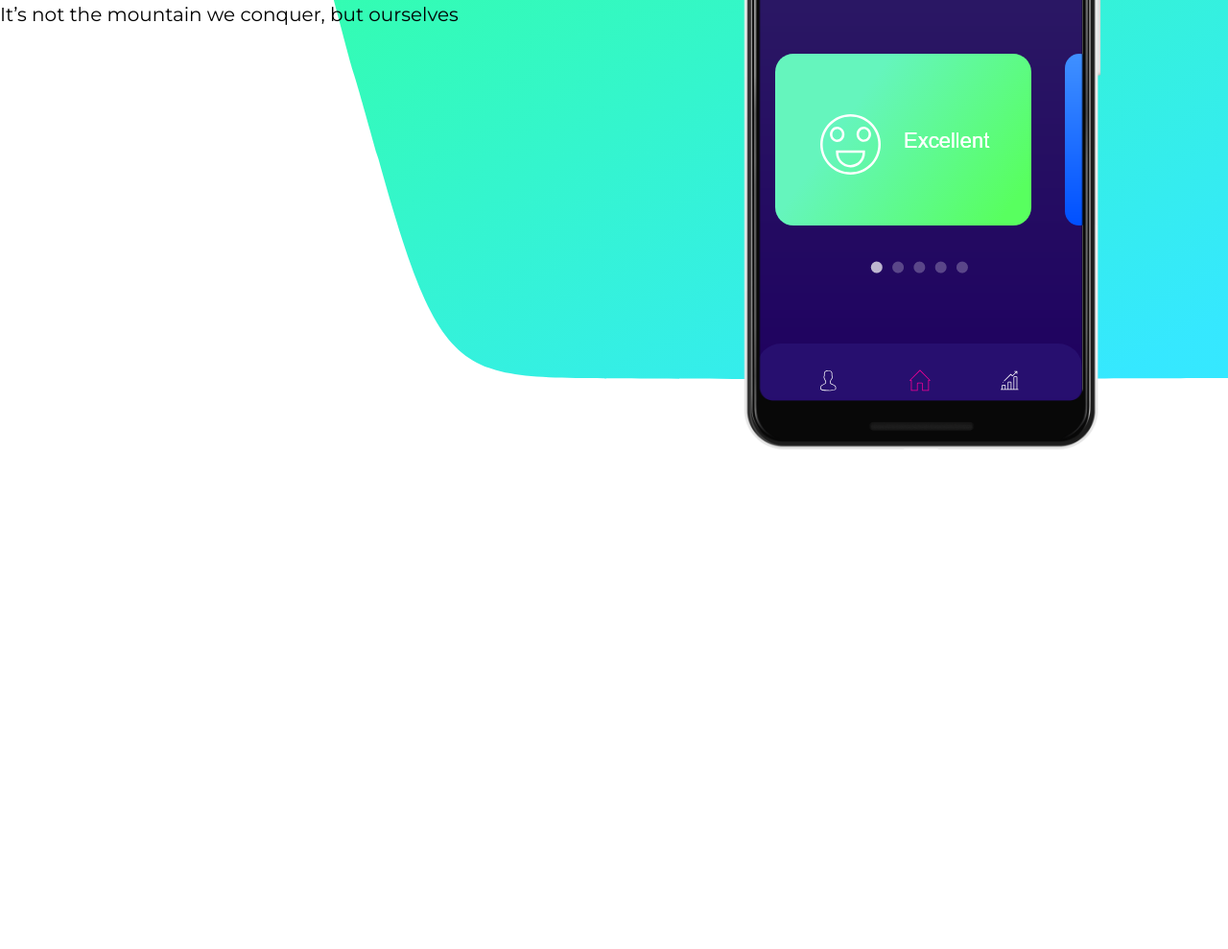
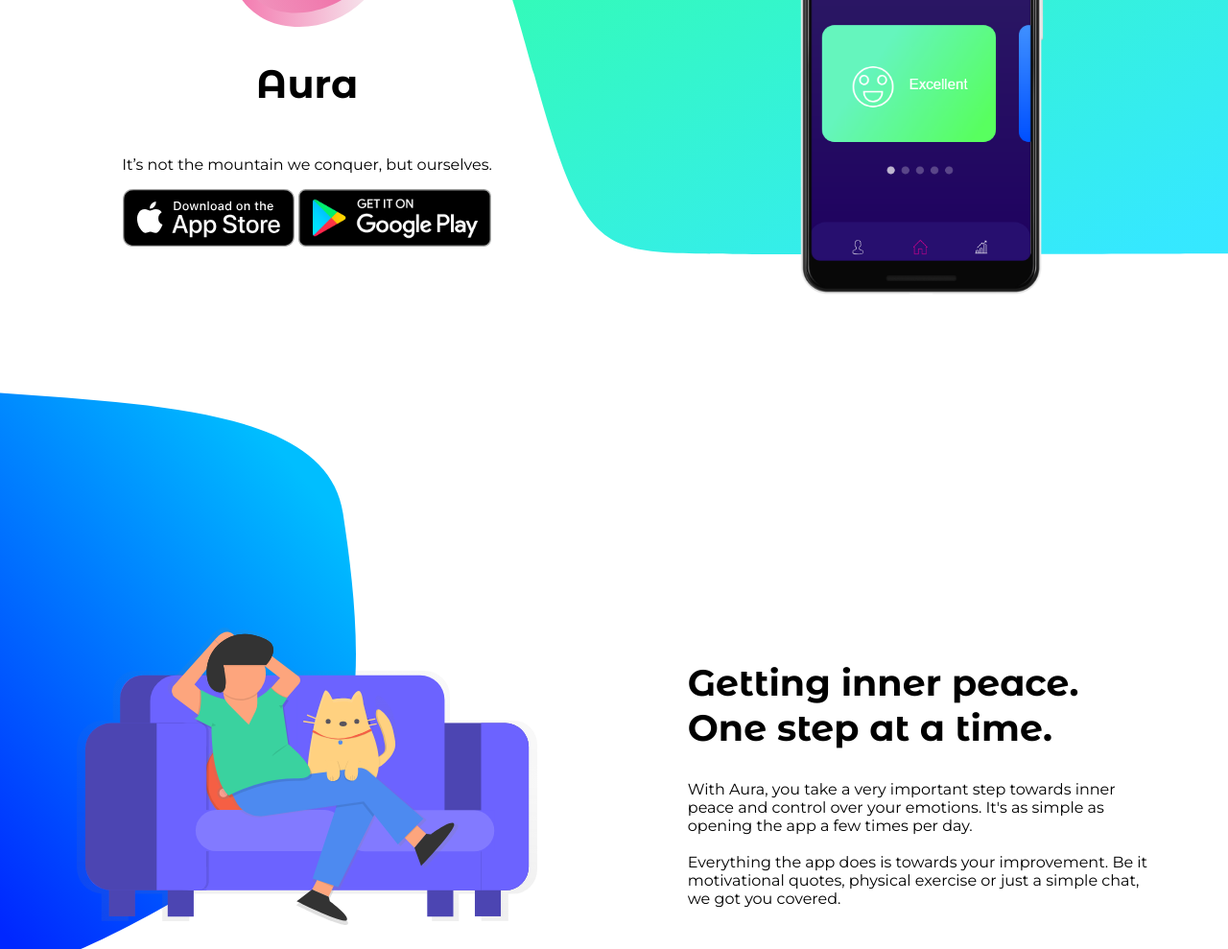
Before and after one commit to gdmgent-1819-mobdev2/positive-design-project-aura, a plain HTML site: page docs/index.html in a window 1280 px wide. Shown: the part 311-1300 px from the top of the page at 96% size. Before the commit the page ends 800 px from the top, so only its background shows below. Drawn offline with Linux system fonts and the light colour scheme.

Commit message:
One pager

```diff
--- a/docs/assets/css/scss/abstracts/_variables.scss
+++ b/docs/assets/css/scss/abstracts/_variables.scss
@@ -3,5 +3,5 @@
 $header-font-weight: 700;
 
 $base-font-family: 'Montserrat', sans-serif;
-$base-font-size: 20px;
+$base-font-size: 16px;
 $base-font-weight: 400;
--- /dev/null
+++ b/docs/assets/css/scss/components/_badge.scss
@@ -0,0 +1,3 @@
+.badge {
+  height: 60px;
+}
--- a/docs/assets/css/scss/components/_header.scss
+++ b/docs/assets/css/scss/components/_header.scss
@@ -1,5 +1,5 @@
 .header {
-  height: 100vh;
+  height: 90vh;
   display: flex;
   justify-content: space-between;
   overflow-x: hidden;
@@ -7,6 +7,10 @@
   &__left {
     height: 100%;
     width: 50%;
+    display: flex;
+    flex-flow: column nowrap;
+    justify-content: center;
+    align-items: center;
   }
 
   &__right {
@@ -21,11 +25,13 @@
       position: absolute;
       right: 0;
       top: 0;
+      height: 80%;
       z-index: -1;
       margin: 0;
     }
 
     .pixel3 {
+      height: 75%;
     }
   }
 }
--- /dev/null
+++ b/docs/assets/css/scss/components/_pageblock.scss
@@ -0,0 +1,47 @@
+.pageblock {
+  height: 100vh;
+  display: flex;
+  justify-content: space-between;
+  width: 100vw;
+
+  &__image {
+    position: relative;
+    display: flex;
+    justify-content: center;
+    align-items: center;
+    width: 50%;
+    box-sizing: border-box;
+
+    .background {
+      z-index: -1;
+    }
+
+    .h-75 {
+      height: 75%;
+    }
+
+    .topleft {
+      position: absolute;
+      top: 0;
+      left: -1%;
+    }
+
+    .topright {
+      position: absolute;
+      top: 0;
+      right: -1%;
+    }
+
+    .deviceimg {
+      height: 500px;
+    }
+  }
+
+  &__text {
+    width: 50%;
+    position: relative;
+    box-sizing: border-box;
+    padding: 6%;
+    text-align: left;
+  }
+}
--- /dev/null
+++ b/docs/assets/css/scss/layout/_flex.scss
@@ -0,0 +1,12 @@
+.flex {
+  display: flex;
+
+  &--center {
+    justify-content: center;
+    align-items: center;
+  }
+
+  &--col {
+    flex-flow: column nowrap;
+  }
+}
--- a/docs/assets/css/scss/main.scss
+++ b/docs/assets/css/scss/main.scss
@@ -4,6 +4,7 @@
   margin: 0;
   padding: 0;
   width: 100vw;
+  overflow-x: hidden;
 }
 
 // 1. Abstracts
@@ -14,4 +15,9 @@
 @import 'base/base';
 
 // 3. Components
-@import 'components/header';
+@import 'components/header',
+        'components/pageblock',
+        'components/badge';
+
+// 4. Layout
+@import 'layout/flex';
--- a/docs/index.html
+++ b/docs/index.html
@@ -9,16 +9,66 @@
 </head>
 <body>
   <header class='header'>
-    <section class="header__left">
+    <section class="header__left flex flex--center">
       <img src='assets/images/Logo.svg' alt='Aura Logo'>
       <h1>Aura</h1>
       <p class="header__slogan">It’s not the mountain we conquer,
-        but ourselves</p>
+        but ourselves.</p>
+      <div class="app_stores">
+        <img src="assets/images/Download_on_the_App_Store_Badge_US-UK_RGB_blk_092917.svg" alt="App Store" class='badge'>
+        <img src="assets/images/google-play-badge.png" alt="Google Play" class='badge'>
+      </div>
     </section>
-    <section class="header__right">
+    <section class="header__right flex flex--center">
       <img src="assets/images/Header_SVG.svg" alt="Header Shape" class='bgShape'>
       <img src="assets/images/Pixel 3.png" alt="Pixel 3" class='pixel3'>
     </section>
   </header>
+  <main class='mainpage'>
+    <section class="pageblock">
+      <div class="pageblock__image flex flex--center">
+        <img src="assets/images/Second_Shape.svg" alt="Scroll Shape" class='h-75 topleft background'>
+        <img src="assets/images/Chill.svg" alt="Relax">
+      </div>
+      <div class="pageblock__text flex flex--center flex--col">
+        <div class="text-content">
+          <h2>Getting inner peace.<br>
+              One step at a time.</h2>
+          <p>With Aura, you take a very important step towards inner peace and control over your emotions. It's as simple as opening the app a few times per day.
+          <br><br>
+          Everything the app does is towards your improvement. Be it motivational quotes, physical exercise or just a simple chat, we got you covered.</p>
+        </div>
+      </div>
+    </section>
+    <section class="pageblock">
+      <div class="pageblock__text flex flex--center">
+        <div class="text-content">
+          <h2>Features you didn't even know
+          you wanted.</h2>
+          <p>The average mood app goes as far as showing you a few quotes or an exercise to do. We've taken all that, and added more.
+          <br><br>
+          You have a choice out of four types of activities, ranging from a physical exercise to an advanced chat system to answer all your questions related to your mood. Just try it out and you'll be amazed.</p>
+        </div>
+      </div>
+      <div class="pageblock__image flex flex--center">
+        <img src="assets/images/Third_shape.svg" alt="Third Shape" class='background topright'>
+        <img src="assets/images/Messages.svg" alt="messages">
+      </div>
+    </section>
+    <section class="pageblock">
+      <div class="pageblock__image flex flex--center">
+        <img src="assets/images/Devices.png" alt="devices" class='deviceimg'>
+      </div>
+      <div class="pageblock__text flex flex--center">
+        <div class="text--content">
+          <h2>So... What are you waiting for?</h2>
+          <div class="app_stores">
+            <img src="assets/images/Download_on_the_App_Store_Badge_US-UK_RGB_blk_092917.svg" alt="App Store" class='badge'>
+            <img src="assets/images/google-play-badge.png" alt="Google Play" class='badge'>
+          </div>
+        </div>
+      </div>
+    </section>
+  </main>
 </body>
 </html>
```
Also changed, not shown: docs/assets/css/main.css, docs/assets/images/Devices.png (added), docs/assets/images/Download_on_the_App_Store_Badge_US-UK_RGB_blk_092917.svg (added), docs/assets/images/google-play-badge.png (added), 1 other file.
